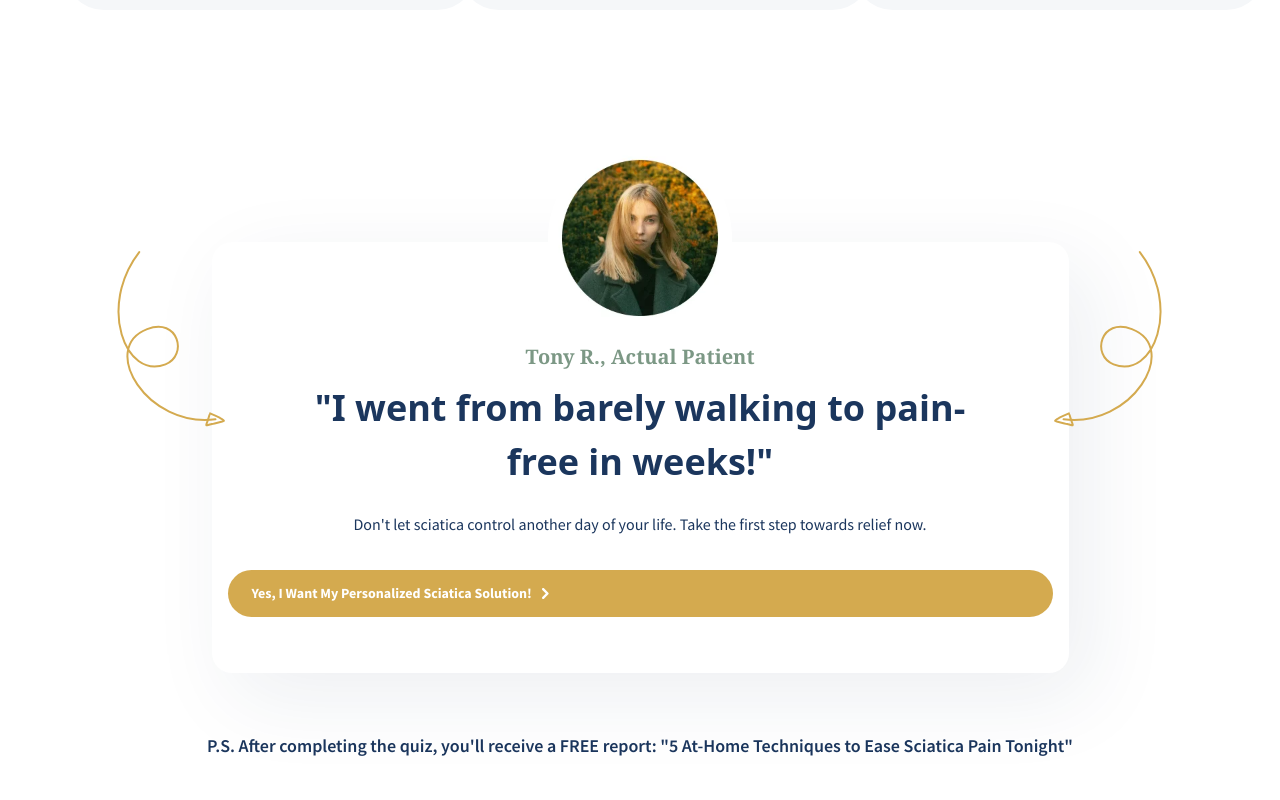
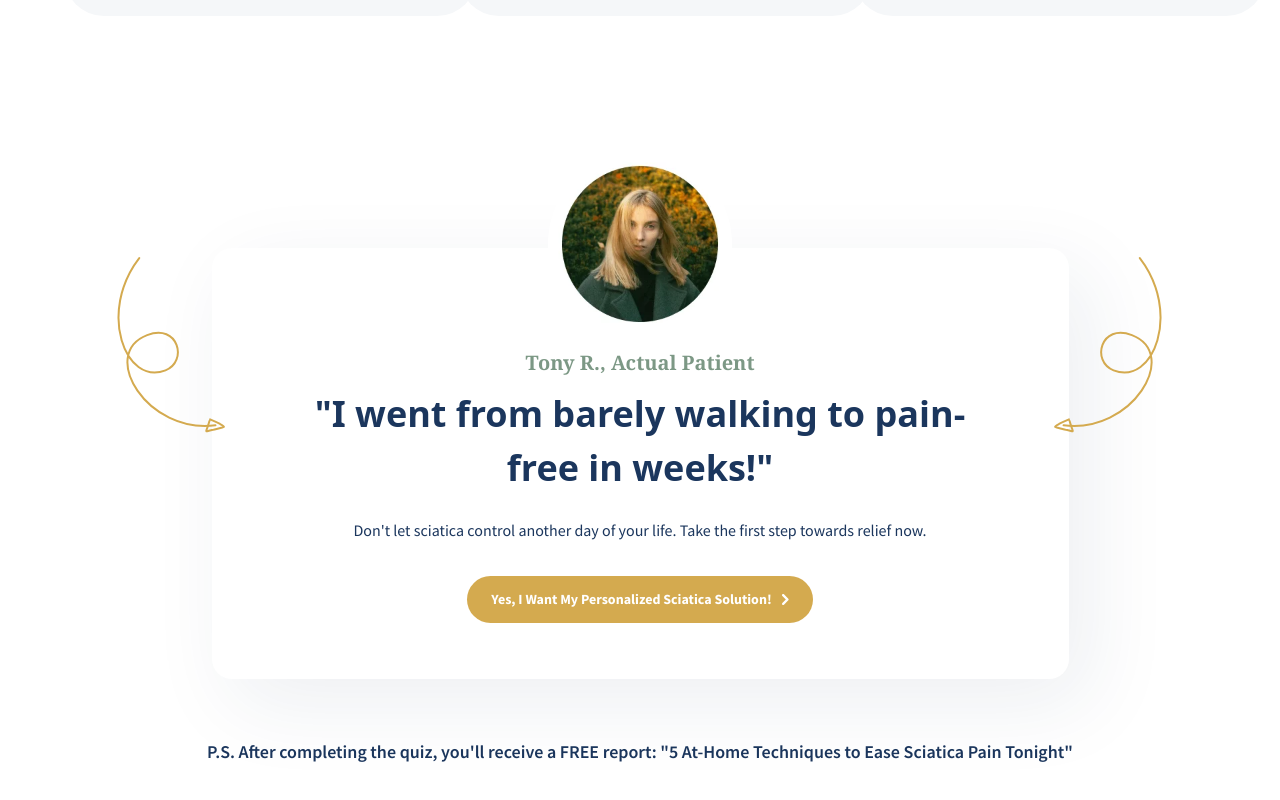
Before and after one commit to itsmiraz/drjeff-landing-page, a Next.js app: page / in a window 1280 px wide. Shown: the part 2000-2800 px from the top of the page. Built offline with nearby package versions, Linux system fonts and the light colour scheme.

Commit message:
new chnages

```diff
--- a/src/components/SciaticaLandingPage/components/whyQuizMatters.tsx
+++ b/src/components/SciaticaLandingPage/components/whyQuizMatters.tsx
@@ -70,7 +70,7 @@ const WhyQuizMatters = () => {
         >
           <div className="flex flex-col mb-[40px] justify-center items-center">
             <h2
-              className={`${plantinMTPro.variable} font-serif text-3xl font-bold text-center `}
+              className={`font-plantinMTpro font-serif mb-[6px] text-3xl font-bold text-center `}
             >
               Why This Quiz Matters
             </h2>
@@ -177,7 +177,7 @@ const WhyQuizMatters = () => {
             </p>
             <button
               onClick={scrollToQuiz}
-              className="font-sourceSansPro text-[14px] mx-auto mt-[34px] flex items-center gap-x-[10px] font-bold text-white bg-[#D4AA4F] py-[13px] px-[4px] w-full whitespace-nowrap md:px-[24px] rounded-full "
+              className="font-sourceSansPro md:w-fit text-[14px] mx-auto mt-[34px] flex items-center gap-x-[10px] font-bold text-white bg-[#D4AA4F] py-[13px] px-[4px] w-full whitespace-nowrap md:px-[24px] rounded-full "
             >
                Yes, I Want My Personalized Sciatica Solution! <LeftArrow />
             </button>
```
